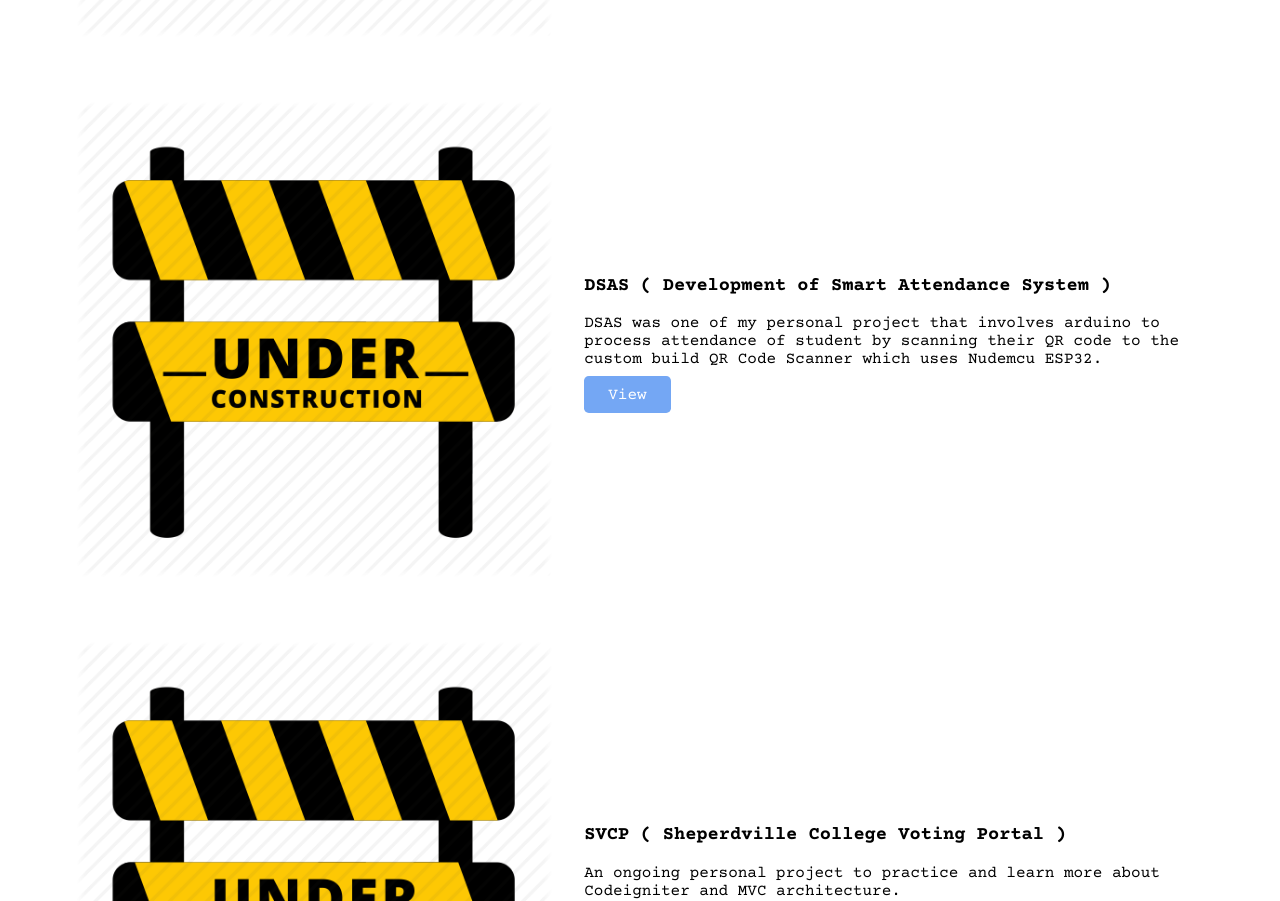
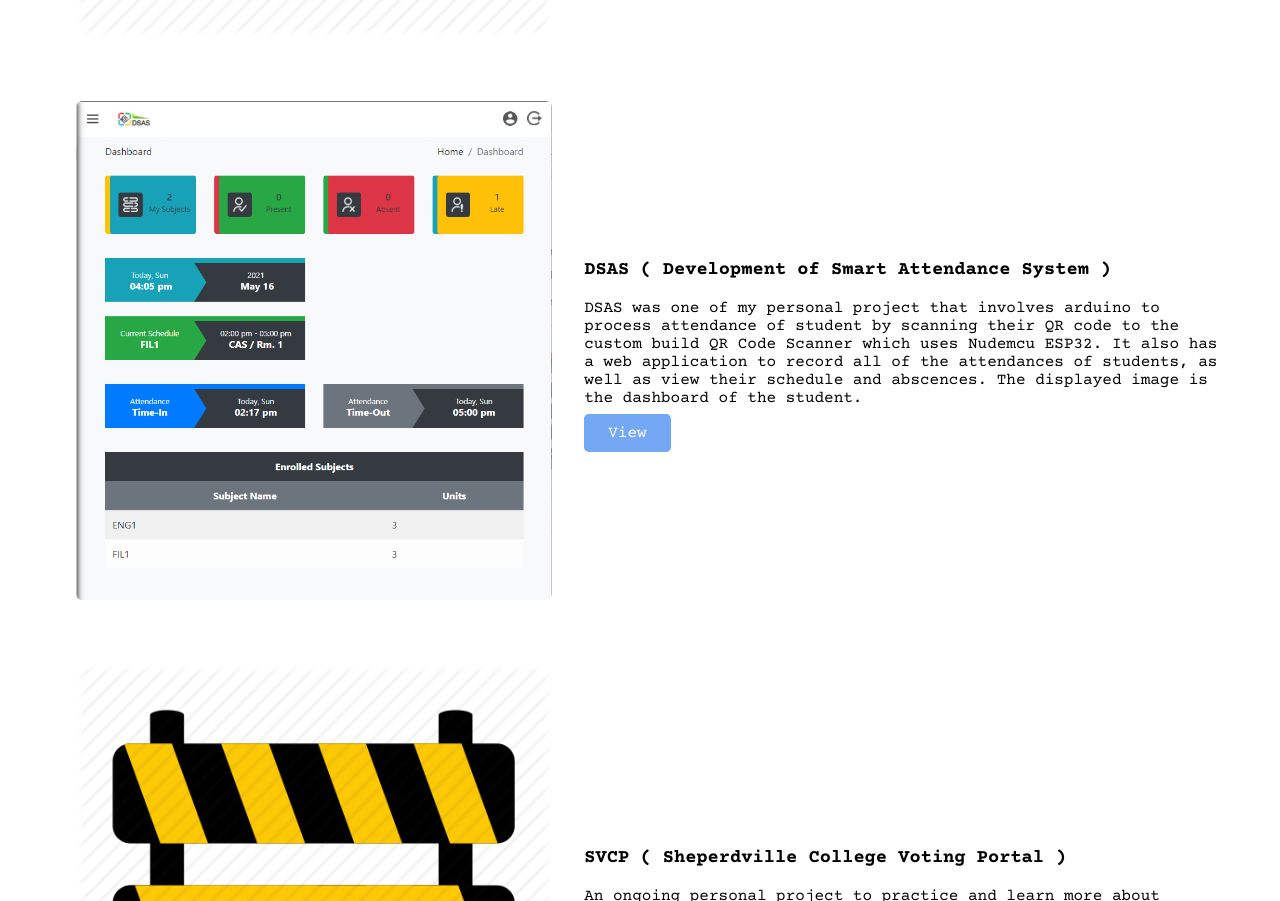
Before and after one commit to RyanCzarAbugao/portfolio, a React (Create React App) app: page /projects in a window 1280 px wide. Shown: the part 1339-2240 px from the top of the page. Built offline with nearby package versions, Linux system fonts and the light colour scheme.

Commit message:
updated the dsas thumbnail and description

```diff
--- a/src/Projects.js
+++ b/src/Projects.js
@@ -2,6 +2,7 @@ import PageTitle from "./Components/PageTitle";
 import Card from "./Components/Card";
 import pcs from "./assets/p_pcs.jpg";
 import slpmcs from "./assets/p_slpmcs.jpg";
+import dsas from "./assets/p_dsas.png";
 import alert from "./assets/alert.png";
 
 const container = {
@@ -56,8 +57,8 @@ function Projects() {
       />
 
       <Card
-        img={<Thumbnail src={alert}/>}
-        desc="DSAS was one of my personal project that involves arduino to process attendance of student by scanning their QR code to the custom build QR Code Scanner which uses Nudemcu ESP32."
+        img={<Thumbnail src={dsas}/>}
+        desc="DSAS was one of my personal project that involves arduino to process attendance of student by scanning their QR code to the custom build QR Code Scanner which uses Nudemcu ESP32. It also has a web application to record all of the attendances of students, as well as view their schedule and abscences. The displayed image is the dashboard of the student."
         url="/projects/dsas"
         title="DSAS ( Development of Smart Attendance System )"
         text_btn="View"
```
Also changed, not shown: src/assets/p_dsas.png (added).
